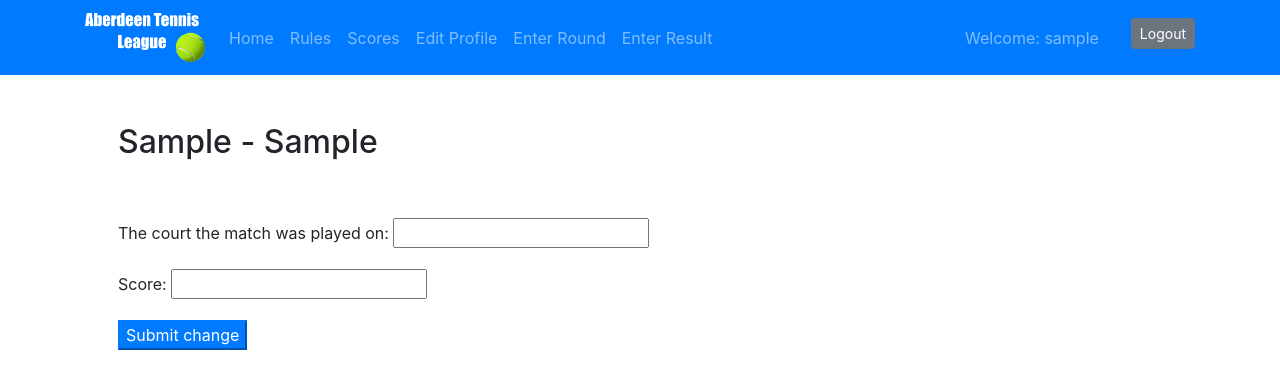
After one commit to DanCZika/tennnisLeague, a Django app: page /editscore/1 in a window 1280 px wide. The commit adds this page. Shown: the top 389 px of the page. Run offline with Django 4.2, Linux system fonts and the light colour scheme; a user stored in the database is signed in; tables that the repository leaves empty hold one stand-in row (values such as "Sample post"); some libraries are stand-ins or nearby versions.

Commit message:
edit score function added

```diff
--- a/tennisLeague/core/forms.py
+++ b/tennisLeague/core/forms.py
@@ -1,7 +1,7 @@
 from django import forms
 from django.contrib.auth.models import User
 from django.contrib.auth.forms import UserCreationForm, AuthenticationForm, UserChangeForm
-from .models import PlayerData
+from .models import PlayerData, Match
 
 
 class EditProfileForm(UserChangeForm):
@@ -47,3 +47,8 @@ class RegistrationForm(UserCreationForm):
             playerdata.save()
 
         return user
+
+class SubmitMatchScoreForm(forms.Form):
+    # start_date = forms.DateField(label='Date of the match:')
+    court = forms.CharField(label='The court the match was played on:', max_length=100)
+    score = forms.CharField(label='Score:', max_length=100)
--- a/tennisLeague/core/urls.py
+++ b/tennisLeague/core/urls.py
@@ -1,5 +1,6 @@
 from core import views
 from django.urls import path
+
 
 urlpatterns = [
     path('', views.index, name='index'),
@@ -16,4 +17,5 @@ urlpatterns = [
     path('unenrolled', views.unenrolled, name='unenrolled'),
     path('score', views.show_score_active, name='show_score'),
     path('matchlist', views.match_list, name='match_list'),
+    path('editscore/<int:pk>', views.edit_score, name='edit_score'),
 ]
--- a/tennisLeague/core/views.py
+++ b/tennisLeague/core/views.py
@@ -11,7 +11,7 @@ from django.contrib.auth import login, logout
 from django.contrib.auth.decorators import login_required
 from django.contrib.auth.models import User
 from .models import Match, PlayerData, Entry, Round, MatchEntry
-from .forms import EditProfileForm, EditPhoneNumber, RegistrationForm
+from .forms import EditProfileForm, EditPhoneNumber, RegistrationForm,SubmitMatchScoreForm
 from django.core.exceptions import ObjectDoesNotExist
 
 
@@ -207,6 +207,28 @@ def match_list(request):
     # pdb.set_trace()
     return render(request, 'match_list.html', {'matches' : match})
 
+from django.shortcuts import get_object_or_404
+import datetime
+
+@login_required
+def edit_score(request, pk):
+    #match = Match.objects.get(pk = pk)
+    match = get_object_or_404(Match, pk = pk)
+    if request.method == 'POST':
+        form = SubmitMatchScoreForm(request.POST)
+        if form.is_valid():
+            match.score = form.cleaned_data['score']
+            match.court = form.cleaned_data['court']
+            match.start_date = datetime.datetime.now()
+            match.played = True
+            match.save()
+            return redirect('show_score')
+
+    else:
+        form = SubmitMatchScoreForm()
+
+    args = {'form' : form, 'match' : match }
+    return render(request, 'edit_score.html', args)
 
 from django.views.generic import View, ListView, TemplateView,DetailView
 from django.views.generic.edit import CreateView, UpdateView, DeleteView
--- /dev/null
+++ b/tennisLeague/templates/edit_score.html
@@ -0,0 +1,17 @@
+{% extends "base.html" %}
+
+{% block content %}
+<div class="container">
+	<div class="row mt-5">
+		<h2> {{ match }}</h2>
+	</div>
+    <div class="row pt-5">
+        <form method="post">
+            {% csrf_token %}
+            {{ form.as_p }}
+            <button type="submit" class="btn-primary" >Submit change</button>
+        </form>
+    </div>
+</div>
+
+{% endblock content %}
--- a/tennisLeague/templates/match_list.html
+++ b/tennisLeague/templates/match_list.html
@@ -11,7 +11,7 @@
 		<tbody>
 			<tr>
 			<td>{{ match }}</td>
-			<td> <button type="button" class="btn btn-primary">Enter Score</button> </td>
+			<td> <a class="btn btn-primary" href="{% url 'edit_score' match.id %}" role="button">Enter Score</a></td>
 			</tr>
 		</tbody>
 	{% endfor %}
```
